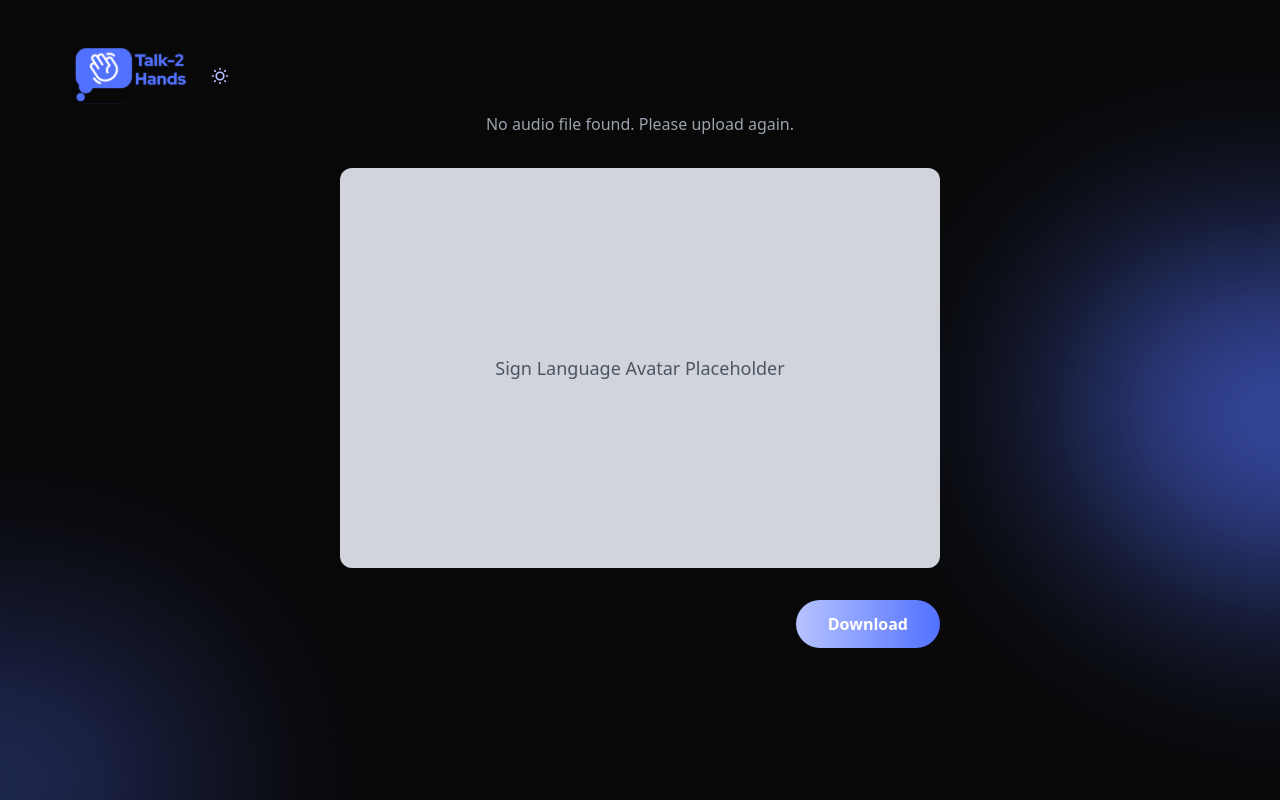
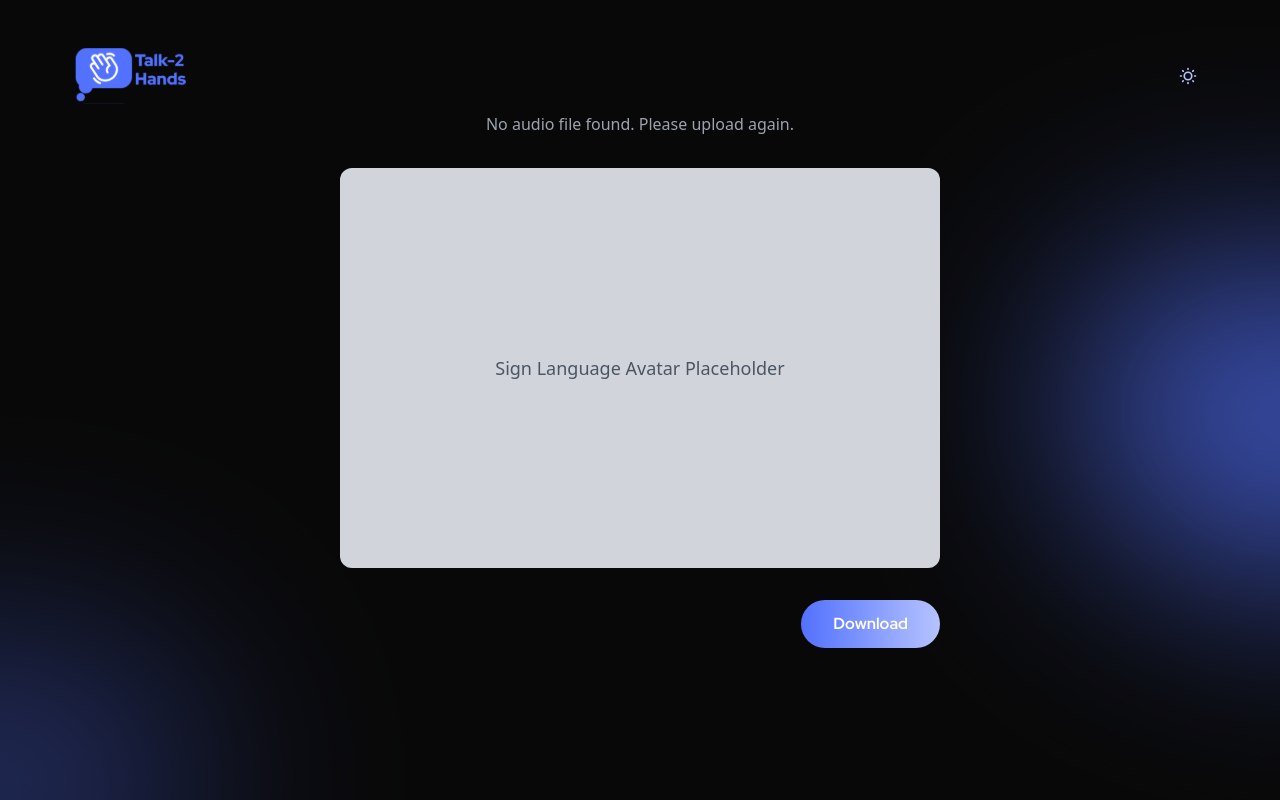
Before and after one commit to MDS09-2025/SLR-model, an Angular app in the folder Talk-2-Hands/frontend/: page /audio in a window 1280 px wide. Built offline with nearby package versions, Linux system fonts and the light colour scheme.

Commit message:
Implemented dark and light mode toggle for audio and video translation page

```diff
--- a/Talk-2-Hands/frontend/src/app/audio-translation-page/audio-translation-page.component.html
+++ b/Talk-2-Hands/frontend/src/app/audio-translation-page/audio-translation-page.component.html
@@ -1,7 +1,5 @@
-<div class="bg-[url('/images/LandingPage.svg')] bg-cover bg-center h-screen text-white p-10">
-    <div class="flex items-center justify-between mb-0">
-        <app-nav-bar></app-nav-bar>
-    </div>
+<div class = "bg-[url('/images/LandingPageLight.png')] dark:bg-[url('/images/LandingPage.svg')] bg-cover bg-center min-h-screen text-white p-10">
+    <app-nav-bar></app-nav-bar>
     <!-- Main Content -->
     <div class="flex flex-col items-center justify-center flex-1">
 
@@ -14,7 +12,7 @@
             </audio>
         </ng-container>
         <ng-template #noAudio>
-            <p class="text-gray-400 text-center">No audio file found. Please upload again.</p>
+            <p class="text-gray-900 dark:text-gray-400 text-center">No audio file found. Please upload again.</p>
         </ng-template>
     </div>
 
@@ -38,8 +36,8 @@
      <div class="w-[600px] flex justify-end">
             <button
                 (click)="downloadAudio()"
-                class="mt-0 rounded-full px-8 py-3 text-white font-semibold
-                        bg-gradient-to-r from-[#B6C3FF] to-[#5271FF] hover:opacity-100 transition w-fit">
+                class="mt-0 rounded-full px-8 py-3 text-white font-redhat font-semibold
+                        bg-gradient-to-r from-[#002EFF] to-[#869AFF] dark:from-[#5271FF] dark:to-[#B6C3FF] hover:opacity-100 transition w-fit">
                 Download
             </button>
         </div>
--- a/Talk-2-Hands/frontend/src/app/audio-translation-page/audio-translation-page.component.ts
+++ b/Talk-2-Hands/frontend/src/app/audio-translation-page/audio-translation-page.component.ts
@@ -3,6 +3,7 @@ import { CommonModule } from '@angular/common';
 import { NavBarComponent } from '../nav-bar/nav-bar.component';
 import { MediaTransferService } from '../services/media-transfer.service';
 import { TranslateService } from '../services/translate.service';
+import { ThemeService } from '../services/theme.service';
 
 @Component({
   selector: 'app-audio-translation-page',
@@ -22,12 +23,14 @@ export class AudioTranslationPageComponent implements OnInit{
   jobId: string | null = null;
   fileName: string | null = null;
   private bound = false;
+  isDarkMode = false;
 
-  constructor(private mediacontent: MediaTransferService, private translateService: TranslateService) { }
+  constructor(private mediacontent: MediaTransferService, private translateService: TranslateService, private theme: ThemeService) { }
   // Injecting the MediaTransferService to access the selected media file
 
   ngOnInit(): void {
     console.log('[AudioTranslationPage] ngOnInit called');
+    this.theme.isDarkMode$.subscribe(mode => this.isDarkMode = mode);
     const stored = sessionStorage.getItem('media');
     console.log('[AudioTranslationPage] Stored media:', stored);
     if (stored) {
--- a/Talk-2-Hands/frontend/src/app/main-page/main-page.component.html
+++ b/Talk-2-Hands/frontend/src/app/main-page/main-page.component.html
@@ -35,7 +35,7 @@
                 <!-- Upload Button -->
                 <button
                     (click)="mediaInput.click()"
-                    class="w-48 rounded-full px-6 py-3 text-white font-semibold
+                    class="w-48 rounded-full px-6 py-3 text-white font-semibold font-redhat
                         bg-gradient-to-r from-[#002EFF] to-[#869AFF] dark:from-[#5271FF] dark:to-[#B6C3FF] hover:opacity-90 transition
                         disabled:opacity-50 disabled:cursor-not-allowed"
                     [disabled]="!!selectedFile || isUploadDisabled">
@@ -44,7 +44,7 @@
 
                 <!-- Translate Button -->
                 <button (click)="translate()"
-                    class="w-48 mt-4 md:mt-0 rounded-full px-6 py-3 text-white font-semibold
+                    class="w-48 mt-4 md:mt-0 rounded-full px-6 py-3 text-white font-semibold font-redhat
                         bg-gradient-to-r from-[#002EFF] to-[#869AFF] dark:from-[#5271FF] dark:to-[#B6C3FF] hover:opacity-90 transition">
                     Translate to Sign
                 </button>
--- a/Talk-2-Hands/frontend/src/app/video-translation-page/video-translation-page.component.html
+++ b/Talk-2-Hands/frontend/src/app/video-translation-page/video-translation-page.component.html
@@ -1,12 +1,11 @@
 <!-- Video Translation Page -->
-<div class="bg-[url('/images/LandingPage.svg')] bg-cover bg-center min-h-screen text-white p-8 relative overflow-hidden">
-  <!-- Navbar -->
+<div class = "bg-[url('/images/LandingPageLight.png')] dark:bg-[url('/images/LandingPage.svg')] bg-cover bg-center min-h-screen text-white p-10">
   <app-nav-bar></app-nav-bar>
 
   <!-- Main -->
   <main class="max-w-5xl mx-auto relative z-10">
     <!-- Main video player card -->
-    <div #videoCard class="relative w-11/12 max-w-4xl mx-auto rounded-2xl overflow-hidden bg-black ring-1 ring-white/10 shadow-2xl">
+    <div #videoCard class="relative w-11/12 max-w-4xl mx-auto rounded-2xl overflow-hidden bg-neutral-500 dark:bg-black ring-1 ring-white/10 shadow-2xl">
       <div class="aspect-video">
         <video
           #player
@@ -29,12 +28,12 @@
     <div class="w-11/12 max-w-4xl mx-auto mt-4 flex items-center justify-between gap-3">
       <div class="flex gap-3">
         <button
-          class="rounded-full px-6 py-3 bg-gradient-to-r from-[#B6C3FF] to-[#5271FF] hover:opacity-90"
+          class="rounded-full px-6 py-3 font-redhat font-semibold bg-gradient-to-r from-[#002EFF] to-[#869AFF] dark:from-[#5271FF] dark:to-[#B6C3FF] hover:opacity-90"
           (click)="downloadVideo()">
           Download
         </button>
         <button
-          class="rounded-full px-6 py-3 bg-gradient-to-r from-[#B6C3FF] to-[#5271FF] hover:opacity-90"
+          class="rounded-full px-6 py-3 font-redhat font-semibold bg-gradient-to-r from-[#002EFF] to-[#869AFF] dark:from-[#5271FF] dark:to-[#B6C3FF] hover:opacity-90"
           (click)="toggleFullScreen()">
           Full Screen
         </button>
--- a/Talk-2-Hands/frontend/src/app/video-translation-page/video-translation-page.component.ts
+++ b/Talk-2-Hands/frontend/src/app/video-translation-page/video-translation-page.component.ts
@@ -3,6 +3,7 @@ import { CommonModule } from '@angular/common';
 import { NavBarComponent } from '../nav-bar/nav-bar.component';
 import { MediaTransferService } from '../services/media-transfer.service';
 import { TranslateService } from '../services/translate.service';
+import { ThemeService } from '../services/theme.service';
 
 @Component({
   selector: 'app-video-translation-page',
@@ -17,14 +18,16 @@ export class VideoTranslationPageComponent {
   gloss: string | null = null;
   jobId: string | null = null;
   fileName: string | null = null;
+  isDarkMode = false;
 
 
   @ViewChild('player') playerRef?: ElementRef<HTMLVideoElement>;  // ✅ reference to <video>
 
-  constructor(private mediaService: MediaTransferService, private translateService: TranslateService){}
+  constructor(private mediaService: MediaTransferService, private translateService: TranslateService, private theme: ThemeService){}
 
   ngOnInit(): void {
     console.log('[VideoTranslationPage] ngOnInit called');
+    this.theme.isDarkMode$.subscribe(mode => this.isDarkMode = mode);
     const stored = sessionStorage.getItem('media');
     console.log('[VideoTranslationPage] Stored media:', stored);
 
```
